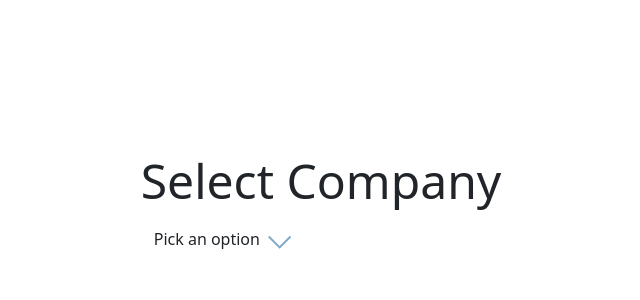
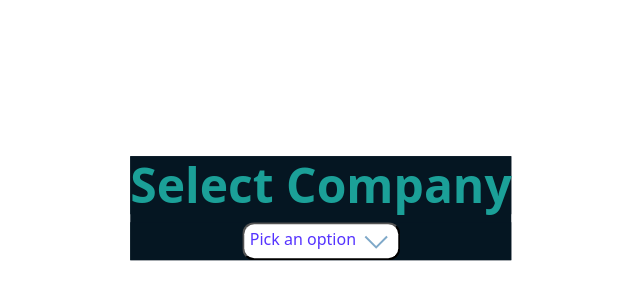
Before and after one commit to WilliamRDavis98/Company-Portal, an Angular app in the folder frontend/: page /select-company in a window 1280 px wide. Shown: the part 192-492 px from the top of the page, without its empty margins (319-959 px from the left). Built offline with nearby package versions, Linux system fonts and the light colour scheme.

Commit message:
style: updated button styling

```diff
--- a/frontend/src/app/select-company/select-company.component.css
+++ b/frontend/src/app/select-company/select-company.component.css
@@ -1,3 +1,7 @@
+* {
+  background-color: #051622;
+}
+
 .btn[aria-expanded="true"] .icon {
   transform: rotate(180deg);
 }
@@ -9,3 +13,27 @@
   left: 50%;
   transform: translate(-50%, -50%);
 }
+
+.dropdown {
+  justify-content: center;
+  align-items: center;
+  text-align: center;
+  color: #5533ff;
+}
+
+.dropdown-menu,
+.dropdown-item,
+.select-button,
+img {
+  background-color: white;
+}
+
+button {
+  color: #5533ff;
+  border-radius: 12px;
+}
+
+h1 {
+  color: #1ba098;
+  font-weight: 600;
+}
--- a/frontend/src/app/select-company/select-company.component.html
+++ b/frontend/src/app/select-company/select-company.component.html
@@ -3,7 +3,7 @@
     <h1 class="display-5">Select Company</h1>
     <div class="dropdown">
       <button
-        class="btn select-button"
+        class="select-button"
         type="button"
         id="dropDownMenu"
         data-bs-toggle="dropdown"
```
